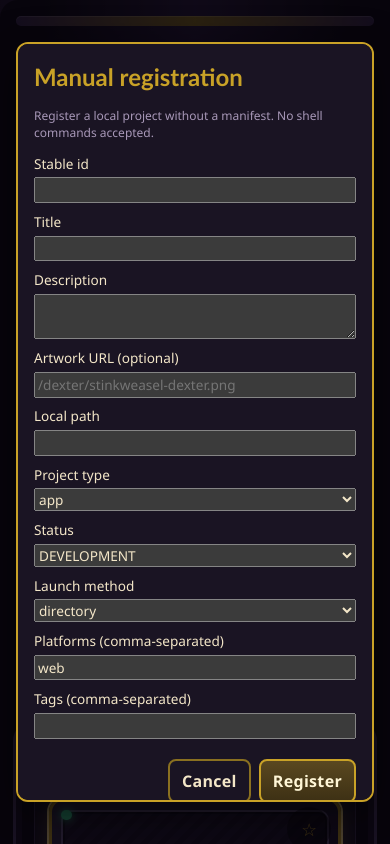
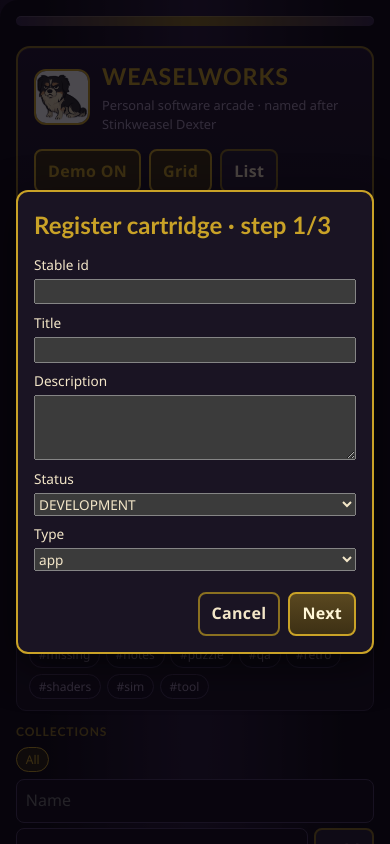
Before and after one commit to westkitty/Weaselworks, a React (Vite) app: page / in a window 390 px wide. Both pictures are taken after a click on the button "Register". Shown: the top 844 px of the page. Built offline with nearby package versions, Linux system fonts and the light colour scheme.

Commit message:
Batch 4: collections, register wizard, art upload, Pages build.
Add Vite Pages base script, GitHub Actions deploy workflow, tablet sheet polish, and discovery command copy.

```diff
--- a/package.json
+++ b/package.json
@@ -10,7 +10,9 @@
     "test": "vitest run",
     "test:watch": "vitest",
     "lint": "oxlint",
-    "preview": "vite preview"
+    "preview": "vite preview",
+    "build:pages": "WW_PAGES_BASE=/Weaselworks/ tsc -b && WW_PAGES_BASE=/Weaselworks/ vite build",
+    "preview:pages": "WW_PAGES_BASE=/Weaselworks/ vite preview"
   },
   "dependencies": {
     "react": "^19.2.8",
--- a/src/App.css
+++ b/src/App.css
@@ -694,3 +694,47 @@ kbd {
     transform: none !important;
   }
 }
+
+/* A8 tablet sheet + collections */
+.collections-panel {
+  display: grid;
+  gap: 0.4rem;
+}
+.collection-add {
+  display: flex;
+  flex-wrap: wrap;
+  gap: 0.35rem;
+}
+.collection-add input {
+  min-height: 44px;
+  flex: 1 1 120px;
+  background: #120e1a;
+  border: 1px solid #4a3c60;
+  border-radius: 8px;
+  color: inherit;
+  padding: 0.35rem 0.55rem;
+}
+.chip-x {
+  margin-left: 0.35rem;
+  opacity: 0.75;
+}
+@media (min-width: 768px) and (max-width: 1100px) {
+  .app-shell {
+    max-width: 100%;
+    padding: 0.5rem 0.75rem 1.5rem;
+  }
+  .tv-bezel {
+    border-width: 14px;
+    border-radius: 28px;
+    padding: 1rem;
+  }
+  .main-stage {
+    grid-template-columns: 1.1fr 0.9fr;
+  }
+  .cart-grid {
+    grid-template-columns: repeat(auto-fill, minmax(150px, 1fr));
+  }
+  .detail-panel {
+    max-height: calc(100vh - 220px);
+  }
+}
--- a/src/App.tsx
+++ b/src/App.tsx
@@ -10,9 +10,11 @@ import {
   addDiscoveryDir,
   loadPersistence,
   recordOpened,
+  removeCollection,
   removeDiscoveryDir,
   savePersistence,
   toggleFavorite,
+  upsertCollection,
 } from './persistence/store'
 import type { Cartridge, GitMetadata, ManualRegistration, PersistenceState } from './types/cartridge'
 import { CartridgeDetail } from './ui/CartridgeDetail'
@@ -22,6 +24,7 @@ import { DiscoverySettingsModal } from './ui/DiscoverySettings'
 import { FilterBar } from './ui/FilterBar'
 import { RecentRail } from './ui/RecentRail'
 import { HelpOverlay } from './ui/HelpOverlay'
+import { CollectionsPanel } from './ui/CollectionsPanel'
 import { ManualRegisterModal } from './ui/ManualRegister'
 
 const DEXTER = '/dexter/stinkweasel-dexter.png'
@@ -34,6 +37,7 @@ export default function App() {
   const [settingsOpen, setSettingsOpen] = useState(false)
   const [discoveryScan, setDiscoveryScan] = useState<ManifestCandidate[]>([])
   const [helpOpen, setHelpOpen] = useState(false)
+  const [collectionTag, setCollectionTag] = useState<string | null>(null)
 
   useEffect(() => {
     savePersistence(persist)
@@ -218,6 +222,17 @@ export default function App() {
 
       <FilterBar filters={filters} allTags={allTags} onChange={setFilters} />
       <RecentRail items={recentItems} onSelect={selectId} />
+      <CollectionsPanel
+        collections={persist.collections ?? []}
+        activeTag={collectionTag}
+        onSelectTag={(tag) => {
+          setCollectionTag(tag)
+          if (tag) setFilters((f) => ({ ...f, tags: [tag] }))
+          else setFilters((f) => ({ ...f, tags: [] }))
+        }}
+        onUpsert={(col) => patchPersist((s) => upsertCollection(s, col))}
+        onRemove={(id) => patchPersist((s) => removeCollection(s, id))}
+      />
 
       <div className={`tv-bezel main-stage ${selected ? 'has-detail' : ''}`}>
         <section className="library-panel" aria-label="Cartridge library">
--- a/src/persistence/store.ts
+++ b/src/persistence/store.ts
@@ -19,6 +19,7 @@ export function defaultPersistenceState(): PersistenceState {
     uiPrefs: { ...defaultUiPrefs },
     gitSnapshots: {},
     playCounts: {},
+    collections: [],
   }
 }
 
@@ -97,3 +98,15 @@ export function addDiscoveryDir(state: PersistenceState, dir: string): Persisten
 export function removeDiscoveryDir(state: PersistenceState, dir: string): PersistenceState {
   return { ...state, discoveryDirs: state.discoveryDirs.filter((d) => d !== dir) }
 }
+
+export function upsertCollection(
+  state: PersistenceState,
+  col: { id: string; name: string; tag: string },
+): PersistenceState {
+  const rest = state.collections.filter((c) => c.id !== col.id)
+  return { ...state, collections: [...rest, col] }
+}
+
+export function removeCollection(state: PersistenceState, id: string): PersistenceState {
+  return { ...state, collections: state.collections.filter((c) => c.id !== id) }
+}
--- /dev/null
+++ b/src/ui/CollectionsPanel.tsx
@@ -0,0 +1,96 @@
+import { useState } from 'react'
+import type { CollectionDef } from '../types/cartridge'
+
+interface Props {
+  collections: CollectionDef[]
+  activeTag: string | null
+  onSelectTag: (tag: string | null) => void
+  onUpsert: (col: CollectionDef) => void
+  onRemove: (id: string) => void
+}
+
+export function CollectionsPanel({
+  collections,
+  activeTag,
+  onSelectTag,
+  onUpsert,
+  onRemove,
+}: Props) {
+  const [name, setName] = useState('')
+  const [tag, setTag] = useState('')
+
+  return (
+    <section className="collections-panel" aria-label="Collections">
+      <h2 className="rail-title">Collections</h2>
+      <div className="chip-row">
+        <button
+          type="button"
+          className="chip"
+          aria-pressed={activeTag === null}
+          onClick={() => onSelectTag(null)}
+        >
+          All
+        </button>
+        {collections.map((c) => (
+          <button
+            key={c.id}
+            type="button"
+            className="chip"
+            aria-pressed={activeTag === c.tag}
+            onClick={() => onSelectTag(c.tag)}
+            title={`Tag #${c.tag}`}
+          >
+            {c.name}
+            <span
+              role="button"
+              tabIndex={0}
+              className="chip-x"
+              aria-label={`Remove ${c.name}`}
+              onClick={(e) => {
+                e.stopPropagation()
+                onRemove(c.id)
+              }}
+              onKeyDown={(e) => {
+                if (e.key === 'Enter' || e.key === ' ') {
+                  e.preventDefault()
+                  e.stopPropagation()
+                  onRemove(c.id)
+                }
+              }}
+            >
+              ×
+            </span>
+          </button>
+        ))}
+      </div>
+      <form
+        className="collection-add"
+        onSubmit={(e) => {
+          e.preventDefault()
+          const n = name.trim()
+          const t = tag.trim().toLowerCase()
+          if (!n || !t) return
+          onUpsert({ id: `col-${t}`, name: n, tag: t })
+          setName('')
+          setTag('')
+        }}
+      >
+        <input
+          aria-label="Collection name"
+          placeholder="Name"
+          value={name}
+          onChange={(e) => setName(e.target.value)}
+        />
+        <input
+          aria-label="Collection tag"
+          placeholder="tag"
+          value={tag}
+          onChange={(e) => setTag(e.target.value)}
+        />
+        <button type="submit" className="btn">
+          Add
+        </button>
+      </form>
+    </section>
+  )
+}
--- a/src/ui/ManualRegister.tsx
+++ b/src/ui/ManualRegister.tsx
@@ -28,11 +28,29 @@ export function ManualRegisterModal({ open, onClose, onSubmit }: Props) {
   const titleId = useId()
   const [form, setForm] = useState(empty)
   const [error, setError] = useState<string | null>(null)
+  const [step, setStep] = useState(0)
 
   if (!open) return null
 
   function update<K extends keyof typeof empty>(key: K, value: (typeof empty)[K]) {
     setForm((f) => ({ ...f, [key]: value }))
+  }
+
+  async function onArtFile(file: File | null) {
+    if (!file) return
+    if (!file.type.startsWith('image/')) {
+      setError('Artwork must be an image file')
+      return
+    }
+    if (file.size > 1_500_000) {
+      setError('Artwork must be under 1.5MB')
+      return
+    }
+    const reader = new FileReader()
+    reader.onload = () => {
+      if (typeof reader.result === 'string') update('artwork', reader.result)
+    }
+    reader.readAsDataURL(file)
   }
 
   function handleSubmit(e: FormEvent) {
@@ -44,21 +62,23 @@ export function ManualRegisterModal({ open, onClose, onSubmit }: Props) {
       setError('id and title are required')
       return
     }
-    if (/\s/.test(id) === false) {
-      /* ok */
+
+    let launch: ManualRegistration['launch']
+    if (form.method === 'localhost') {
+      launch = { method: 'localhost', url: form.url.trim() }
+    } else if (form.method === 'url') {
+      launch = { method: 'url', url: form.url.trim() }
+    } else if (form.method === 'html') {
+      launch = { method: 'html', htmlPath: form.htmlPath.trim() || 'index.html' }
+    } else if (form.method === 'script') {
+      launch = { method: 'script', scriptId: form.scriptId }
+    } else {
+      launch = { method: 'directory' }
     }
-    const launch =
-      form.method === 'localhost'
-        ? { method: 'localhost' as const, url: form.url.trim() }
-        : form.method === 'html'
-          ? { method: 'html' as const, htmlPath: form.htmlPath.trim() || 'index.html' }
-          : form.method === 'script'
-            ? { method: 'script' as const, scriptId: form.scriptId }
-            : { method: 'directory' as const }
 
     if (launch.method === 'localhost') {
       try {
-        const u = new URL(launch.url)
+        const u = new URL(launch.url ?? '')
         const host = u.hostname.toLowerCase()
         if (
           (u.protocol !== 'http:' && u.protocol !== 'https:') ||
@@ -69,6 +89,19 @@ export function ManualRegisterModal({ open, onClose, onSubmit }: Props) {
         }
       } catch {
         setError('Invalid localhost URL')
+        return
+      }
+    }
+
+    if (launch.method === 'url') {
+      try {
+        const u = new URL(launch.url ?? '')
+        if (u.protocol !== 'https:') {
+          setError('url launch requires https://')
+          return
+        }
+      } catch {
+        setError('Invalid https URL')
         return
       }
     }
@@ -95,6 +128,7 @@ export function ManualRegisterModal({ open, onClose, onSubmit }: Props) {
     }
     onSubmit(reg)
     setForm(empty)
+    setStep(0)
     onClose()
   }
 
@@ -107,9 +141,10 @@ export function ManualRegisterModal({ open, onClose, onSubmit }: Props) {
         aria-labelledby={titleId}
         onClick={(e) => e.stopPropagation()}
       >
-        <h2 id={titleId}>Manual registration</h2>
-        <p className="hint">Register a local project without a manifest. No shell commands accepted.</p>
+        <h2 id={titleId}>Register cartridge · step {step + 1}/3</h2>
         <form className="form-grid" onSubmit={handleSubmit}>
+          {step === 0 ? (
+            <>
               <label>
                 Stable id
                 <input value={form.id} onChange={(e) => update('id', e.target.value)} required />
@@ -121,35 +156,10 @@ export function ManualRegisterModal({ open, onClose, onSubmit }: Props) {
               <label>
                 Description
                 <textarea
-              rows={2}
+                  rows={3}
                   value={form.description}
                   onChange={(e) => update('description', e.target.value)}
                 />
-          </label>
-          <label>
-            Artwork URL (optional)
-            <input
-              value={form.artwork}
-              onChange={(e) => update('artwork', e.target.value)}
-              placeholder="/dexter/stinkweasel-dexter.png"
-            />
-          </label>
-          <label>
-            Local path
-            <input value={form.localPath} onChange={(e) => update('localPath', e.target.value)} />
-          </label>
-          <label>
-            Project type
-            <select
-              value={form.projectType}
-              onChange={(e) => update('projectType', e.target.value as ProjectType)}
-            >
-              {PROJECT_TYPES.map((t) => (
-                <option key={t} value={t}>
-                  {t}
-                </option>
-              ))}
-            </select>
               </label>
               <label>
                 Status
@@ -165,28 +175,51 @@ export function ManualRegisterModal({ open, onClose, onSubmit }: Props) {
                 </select>
               </label>
               <label>
+                Type
+                <select
+                  value={form.projectType}
+                  onChange={(e) => update('projectType', e.target.value as ProjectType)}
+                >
+                  {PROJECT_TYPES.map((s) => (
+                    <option key={s} value={s}>
+                      {s}
+                    </option>
+                  ))}
+                </select>
+              </label>
+            </>
+          ) : null}
+
+          {step === 1 ? (
+            <>
+              <label>
                 Launch method
                 <select
                   value={form.method}
                   onChange={(e) => update('method', e.target.value as LaunchMethod)}
                 >
                   <option value="directory">directory</option>
+                  <option value="html">html</option>
                   <option value="localhost">localhost</option>
-              <option value="html">html</option>
-              <option value="script">script (whitelisted)</option>
+                  <option value="url">url (https Pages)</option>
+                  <option value="script">script</option>
                 </select>
               </label>
-          {form.method === 'localhost' ? (
+              {(form.method === 'localhost' || form.method === 'url') && (
                 <label>
-              Localhost URL
+                  URL
                   <input
                     value={form.url}
                     onChange={(e) => update('url', e.target.value)}
-                placeholder="http://localhost:5173"
+                    placeholder={
+                      form.method === 'url'
+                        ? 'https://westkitty.github.io/...'
+                        : 'http://localhost:5173'
+                    }
                   />
                 </label>
-          ) : null}
-          {form.method === 'html' ? (
+              )}
+              {form.method === 'html' && (
                 <label>
                   HTML path
                   <input
@@ -195,8 +228,8 @@ export function ManualRegisterModal({ open, onClose, onSubmit }: Props) {
                     placeholder="index.html"
                   />
                 </label>
-          ) : null}
-          {form.method === 'script' ? (
+              )}
+              {form.method === 'script' && (
                 <label>
                   Script id
                   <select
@@ -212,27 +245,74 @@ export function ManualRegisterModal({ open, onClose, onSubmit }: Props) {
                     ))}
                   </select>
                 </label>
+              )}
+              <label>
+                Local path
+                <input value={form.localPath} onChange={(e) => update('localPath', e.target.value)} />
+              </label>
+            </>
+          ) : null}
+
+          {step === 2 ? (
+            <>
+              <label>
+                Artwork URL or data
+                <input
+                  value={form.artwork.startsWith('data:') ? '' : form.artwork}
+                  onChange={(e) => update('artwork', e.target.value)}
+                  placeholder="https://… or upload below"
+                />
+              </label>
+              <label>
+                Upload art (≤1.5MB)
+                <input
+                  type="file"
+                  accept="image/*"
+                  onChange={(e) => onArtFile(e.target.files?.[0] ?? null)}
+                />
+              </label>
+              {form.artwork ? (
+                <img
+                  src={form.artwork}
+                  alt=""
+                  style={{ width: 96, height: 96, objectFit: 'cover', borderRadius: 8 }}
+                />
               ) : null}
               <label>
-            Platforms (comma-separated)
+                Platforms (comma)
                 <input value={form.platforms} onChange={(e) => update('platforms', e.target.value)} />
               </label>
               <label>
-            Tags (comma-separated)
+                Tags (comma)
                 <input value={form.tags} onChange={(e) => update('tags', e.target.value)} />
               </label>
+            </>
+          ) : null}
+
           {error ? (
-            <p role="alert" style={{ color: 'var(--danger)', margin: 0 }}>
+            <p role="alert" style={{ color: '#ff8a9a' }}>
               {error}
             </p>
           ) : null}
+
           <div className="form-actions">
             <button type="button" className="btn btn-ghost" onClick={onClose}>
               Cancel
             </button>
+            {step > 0 ? (
+              <button type="button" className="btn" onClick={() => setStep((s) => s - 1)}>
+                Back
+              </button>
+            ) : null}
+            {step < 2 ? (
+              <button type="button" className="btn btn-primary" onClick={() => setStep((s) => s + 1)}>
+                Next
+              </button>
+            ) : (
               <button type="submit" className="btn btn-primary">
                 Register
               </button>
+            )}
           </div>
         </form>
       </div>
--- a/vite.config.ts
+++ b/vite.config.ts
@@ -1,6 +1,10 @@
 import react from '@vitejs/plugin-react'
 import { defineConfig } from 'vite'
 
+// GitHub Pages project site: https://westkitty.github.io/Weaselworks/
+const pagesBase = process.env.WW_PAGES_BASE ?? '/'
+
 export default defineConfig({
   plugins: [react()],
+  base: pagesBase,
 })
```
Also changed, not shown: src/types/cartridge.ts (+8 -0 lines), src/ui/DiscoverySettings.tsx (+16 -0 lines). Lines whose indentation alone changed are shown as unchanged.
